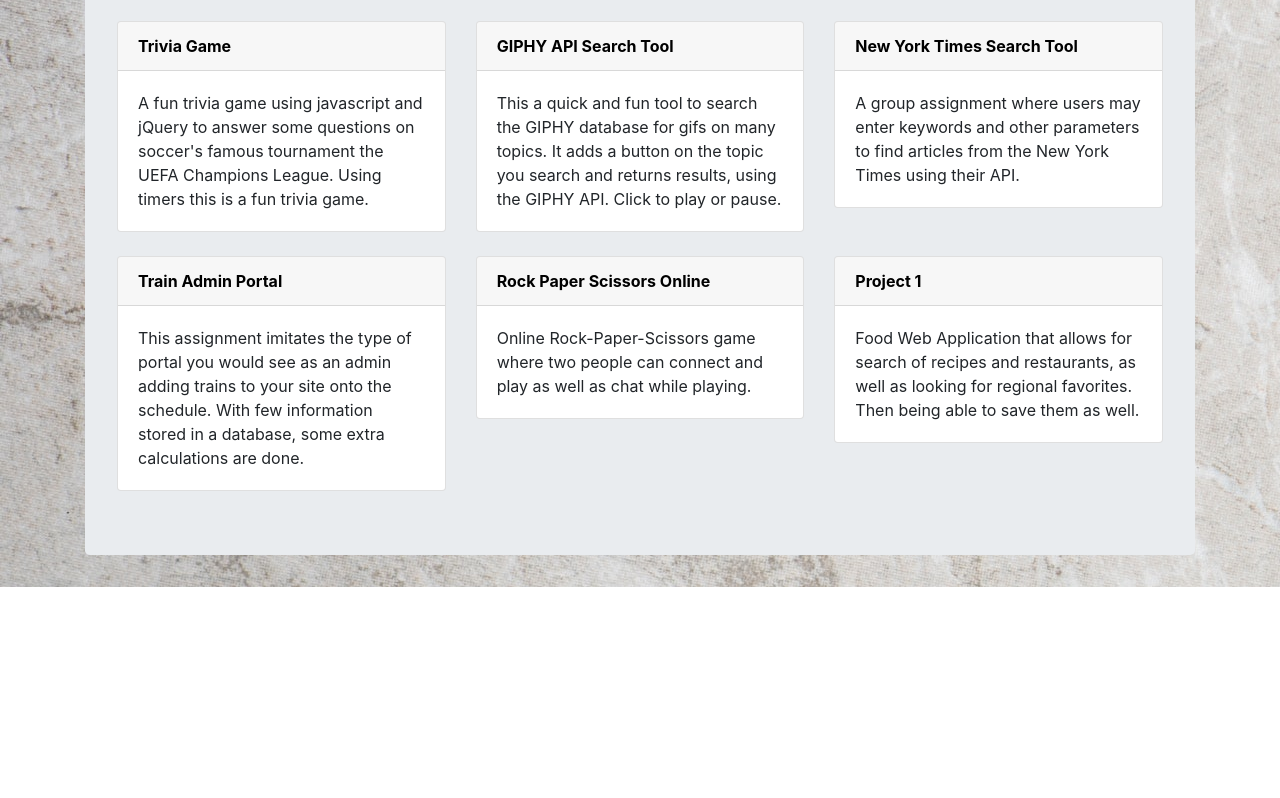
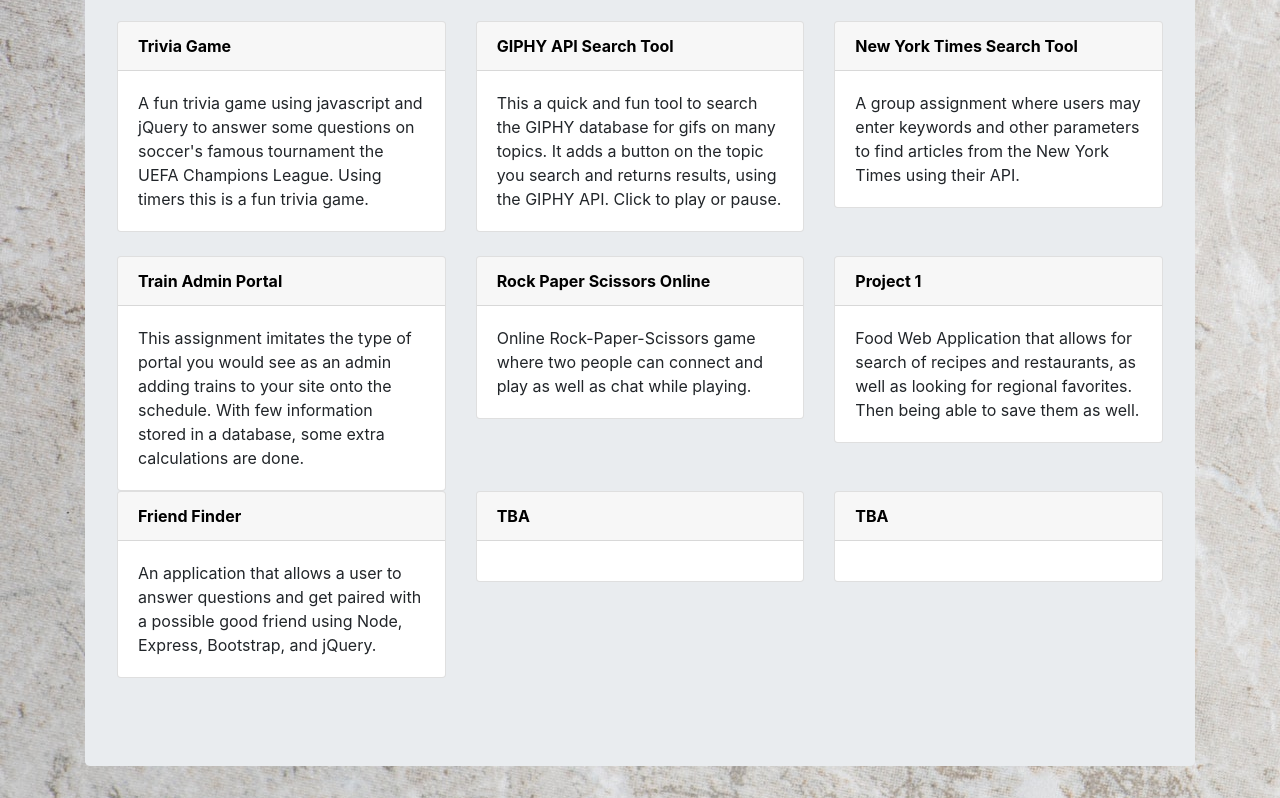
Before and after one commit to jventura10/portfolio, a plain HTML site: page portfolio.html in a window 1280 px wide. Shown: the part 484-1282 px from the top of the page. Before the commit the page ends 1071 px from the top, so only its background shows below. Drawn offline with nearby package versions, Linux system fonts and the light colour scheme.

Commit message:
added friend finder

```diff
--- a/portfolio.html
+++ b/portfolio.html
@@ -179,6 +179,42 @@
                         </div>
                         <!-- End of Sub Row 3 -->
                     </div>
+                    <!-- Sub Row 4-->
+                    <div class="row">
+                        <div class="col-md-4">
+                            <div class="card">
+                                <div class="card-header">
+                                    <strong><a href="https://fast-peak-21374.herokuapp.com/">Friend Finder</a></strong>
+                                </div>
+                                <div class="card-body">
+                                    An application that allows a user to answer questions and get paired with a possible
+                                    good friend using Node, Express, Bootstrap, and jQuery.
+                                </div>
+                            </div>
+                        </div>
+                        <div class="col-md-4">
+                            <div class="card">
+                                <div class="card-header">
+                                    <strong><a href="#">TBA</a></strong>
+                                </div>
+                                <div class="card-body">
+
+                                </div>
+                            </div>
+                        </div>
+                        <div class="col-md-4">
+                            <div class="card">
+                                <div class="card-header">
+                                    <strong><a href="#">TBA</a></strong>
+                                </div>
+                                <div class="card-body">
+
+                                </div>
+                            </div>
+                        </div>
+                        <!-- End of Sub Row 4 -->
+                    </div>
+                    <br>
 
                     <!-- End of Jumbotron -->
                 </div>
```
